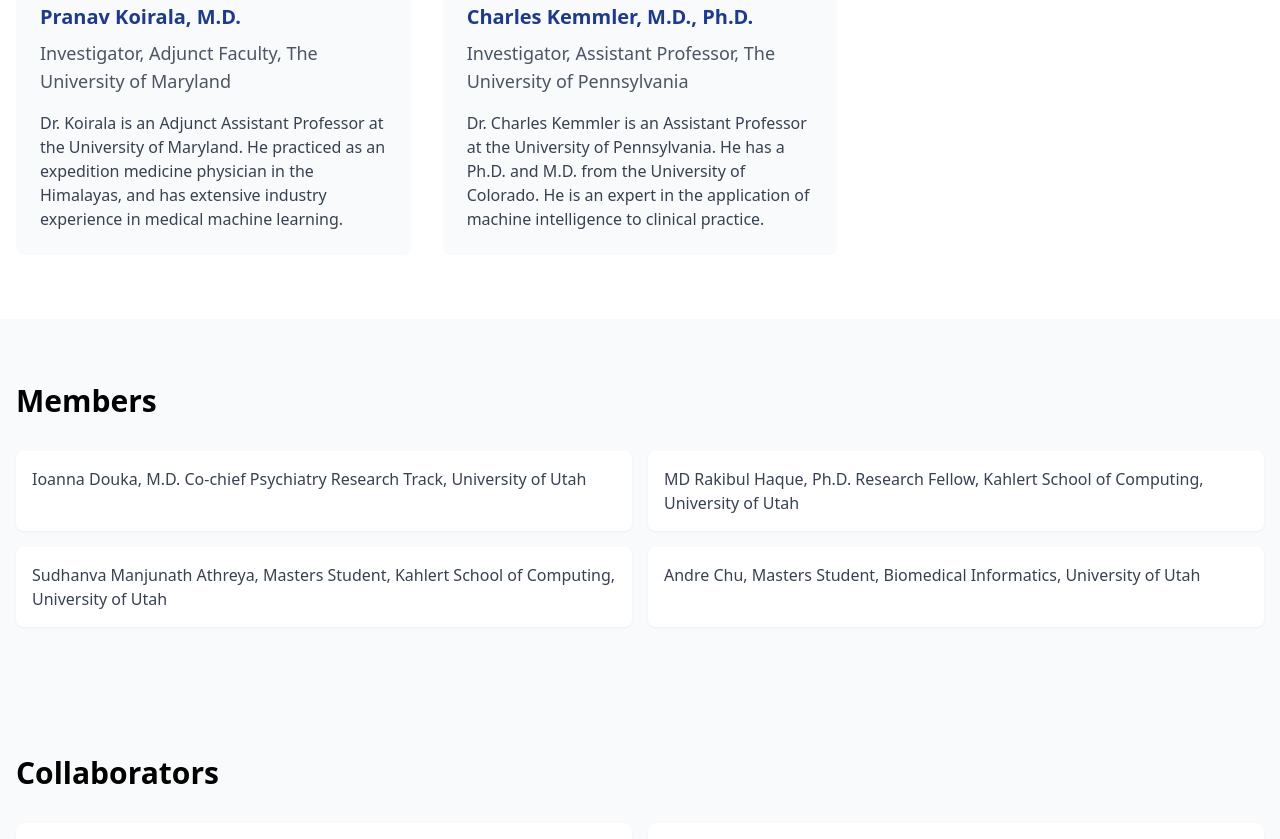
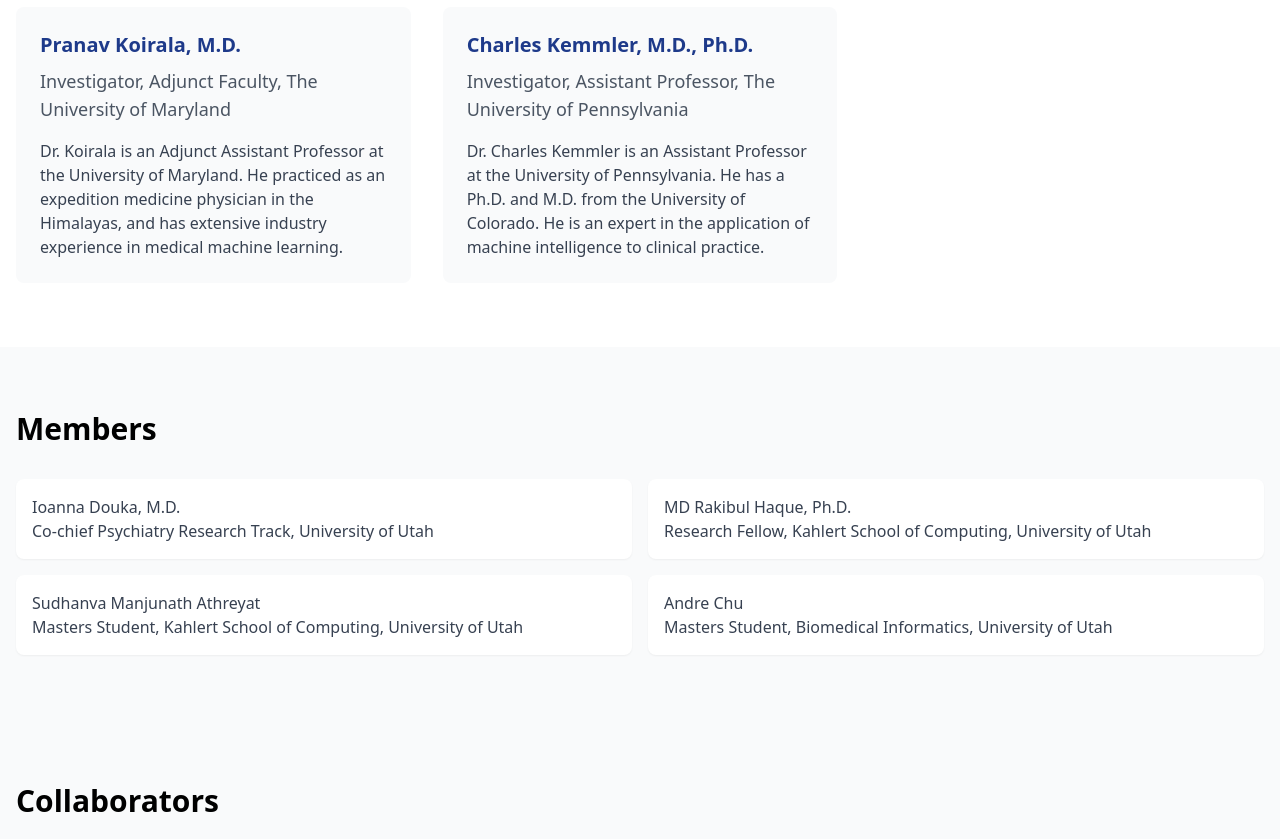
Before and after one commit to m-mi-lab/about, a plain HTML site: page index.html in a window 1280 px wide. Shown: the part 1781-2620 px from the top of the page. Drawn offline with nearby package versions, Linux system fonts and the light colour scheme.

Commit message:
updated people's names

```diff
--- a/index.html
+++ b/index.html
@@ -23,10 +23,10 @@
         <div class="container mx-auto px-4">
             <h2 class="text-3xl font-semibold mb-8">About The Lab</h2>
             <p class="text-lg text-gray-700">
-                The Medical Machine Intelligence Lab investigates a broad range of questions, centered
+                The <strong>Medical Machine Intelligence Lab</strong> investigates a broad range of questions, centered
                 on the learning of patterns from information in the world.
                 <br><br>
-                We work closely with industry partners to uncover critical, impactful insights from data. If you have an
+                Headquartered at <a href="https://medicine.utah.edu/research" class="text-blue-900 hover:text-blue-700">the University of Utah</a>, <strong>we work closely with industry partners</strong> to uncover critical, impactful insights from data. If you have an
                 interesting problem that could benefit from collaboration with academic medical center, please <a href="mailto:warren.pettine@hsc.utah.edu" class="text-blue-900 hover:text-blue-700">reach out to the lab director</a>.
             </p>
         </div>
@@ -97,16 +97,16 @@
             <h2 class="text-3xl font-semibold mb-8">Members</h2>
             <div class="grid md:grid-cols-2 gap-4">
                 <div class="bg-white p-4 rounded-lg shadow-sm">
-                    <p class="text-gray-700">Ioanna Douka, M.D. Co-chief Psychiatry Research Track, University of Utah</p>
+                    <p class="text-gray-700">Ioanna Douka, M.D.<br>Co-chief Psychiatry Research Track, University of Utah</p>
                 </div>
                 <div class="bg-white p-4 rounded-lg shadow-sm">
-                    <p class="text-gray-700">MD Rakibul Haque, Ph.D. Research Fellow, Kahlert School of Computing, University of Utah</p>
+                    <p class="text-gray-700">MD Rakibul Haque, Ph.D.<br>Research Fellow, Kahlert School of Computing, University of Utah</p>
                 </div>
                 <div class="bg-white p-4 rounded-lg shadow-sm">
-                    <p class="text-gray-700">Sudhanva Manjunath Athreya, Masters Student, Kahlert School of Computing, University of Utah</p>
+                    <p class="text-gray-700">Sudhanva Manjunath Athreyat<br>Masters Student, Kahlert School of Computing, University of Utah</p>
                 </div>
                 <div class="bg-white p-4 rounded-lg shadow-sm">
-                    <p class="text-gray-700">Andre Chu, Masters Student, Biomedical Informatics, University of Utah</p>
+                    <p class="text-gray-700">Andre Chu<br>Masters Student, Biomedical Informatics, University of Utah</p>
                 </div>
             </div>
         </div>
```
